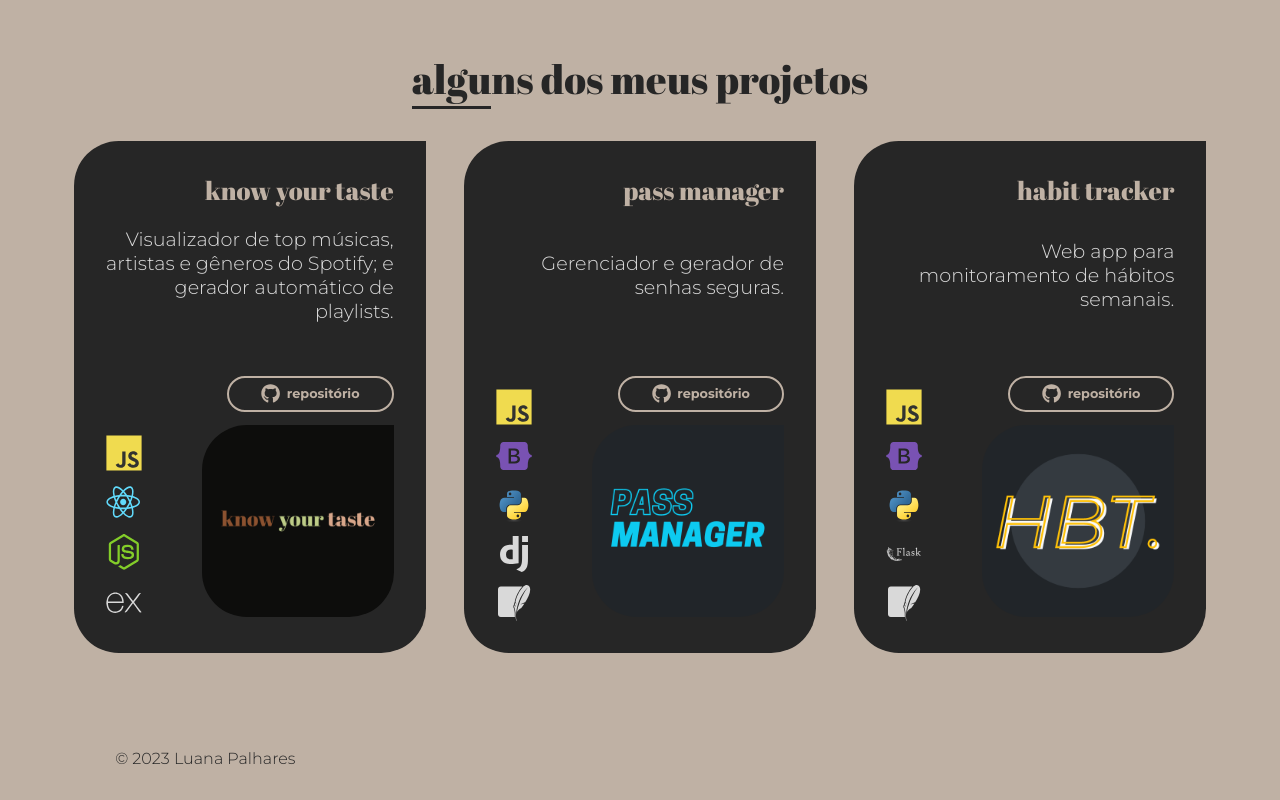
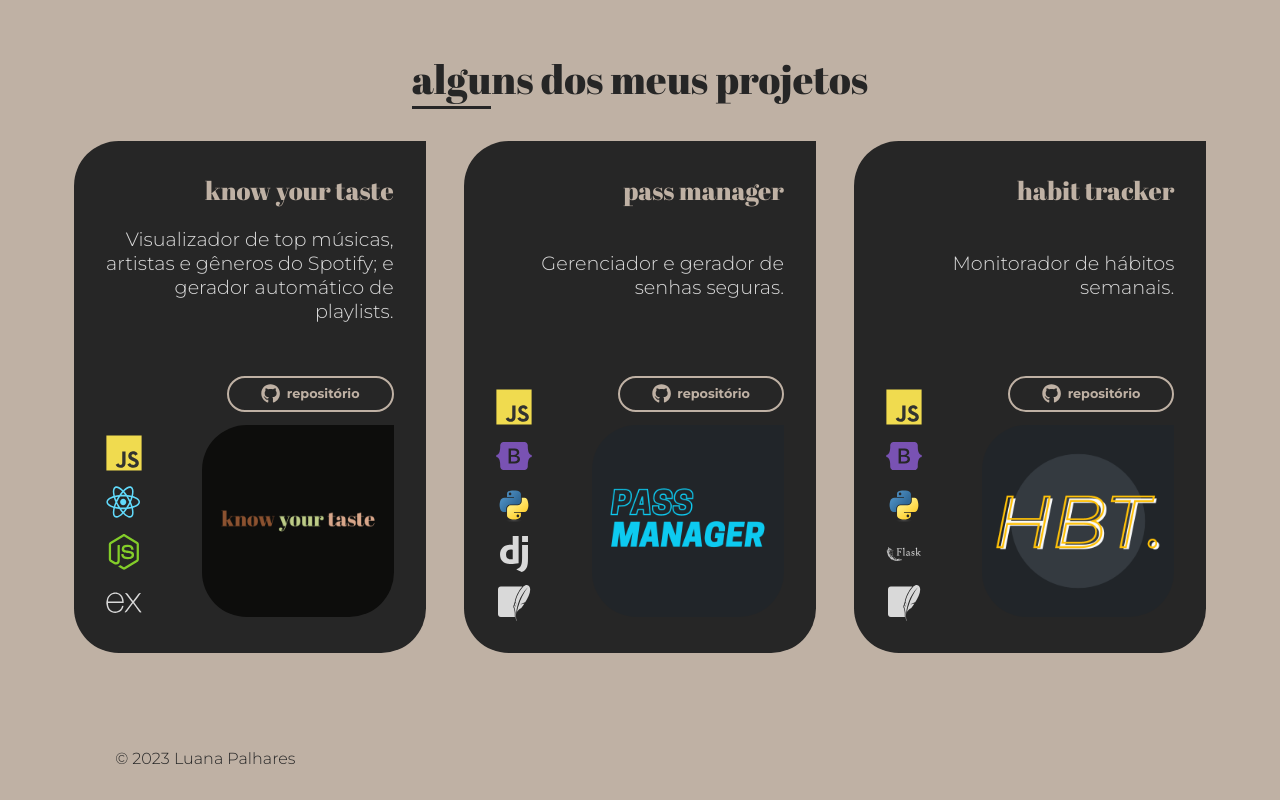
Before and after one commit to lubeires/portfolio, a React (Create React App) app: page / in a window 1280 px wide. Shown: the part 2483-3283 px from the top of the page. Built offline with nearby package versions, Linux system fonts and the light colour scheme.

Commit message:
update Projects.tsx

```diff
--- a/src/components/Projects.tsx
+++ b/src/components/Projects.tsx
@@ -37,7 +37,7 @@ const projects = [
   },
   {
     title: "habit tracker",
-    description: "Web app para monitoramento de hábitos semanais.",
+    description: "Monitorador de hábitos semanais.",
     repoUrl: githubBaseUrl + "habit-tracker",
     webSiteUrl: "https://habit-tracker-l6h0.onrender.com",
     technologies: [
```
